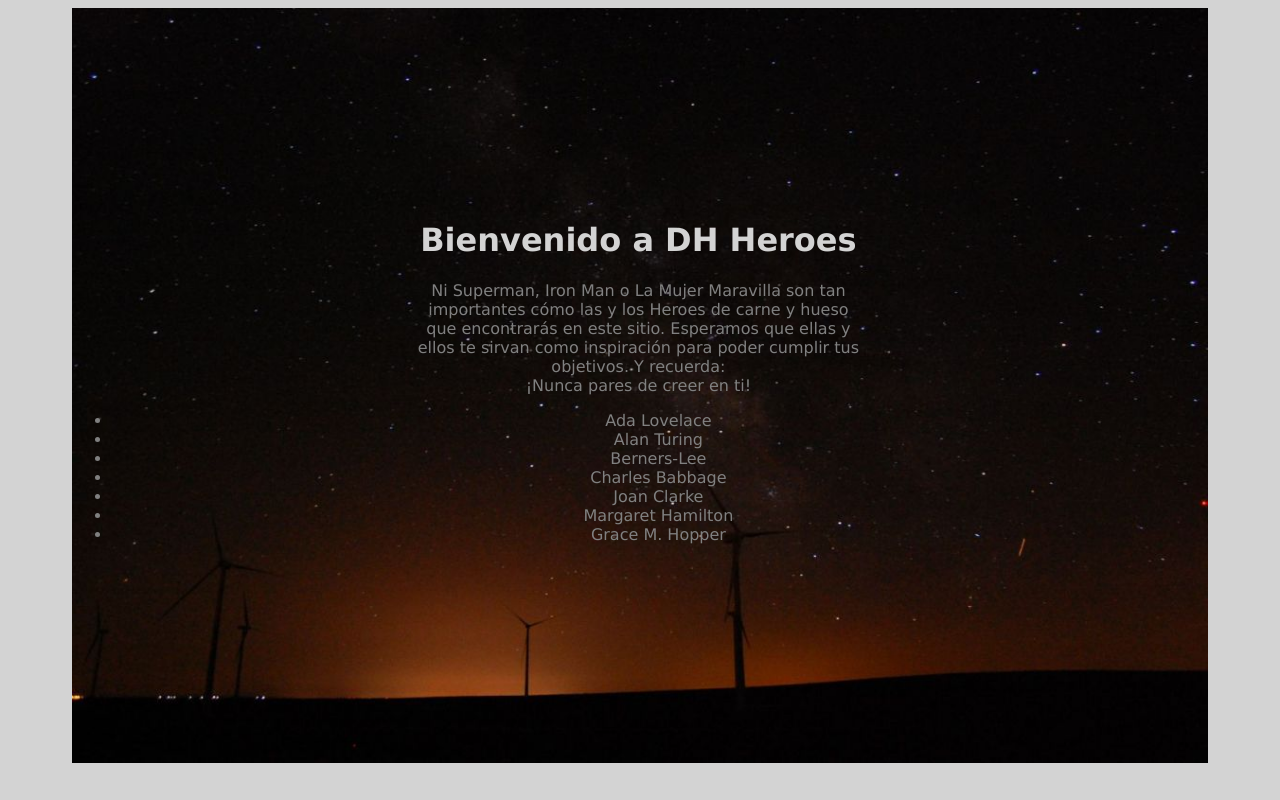
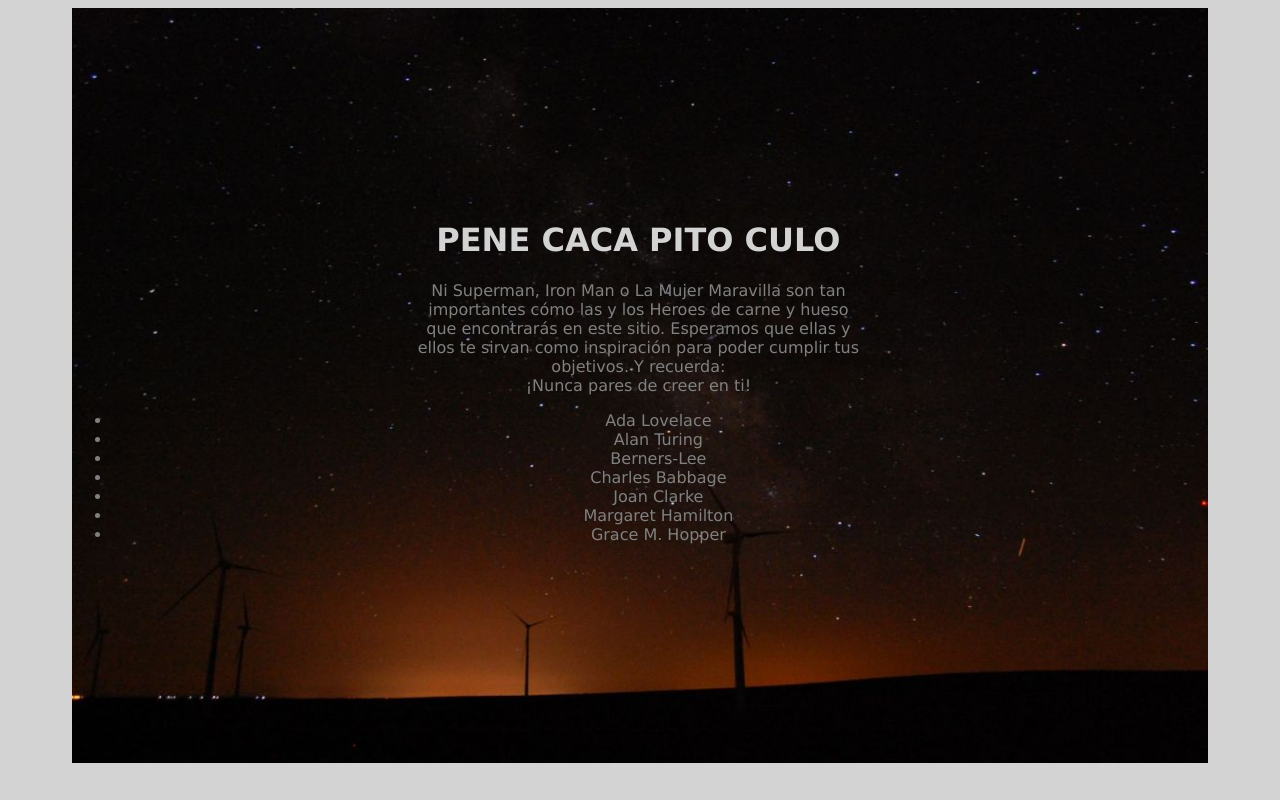
Before and after one commit to aamocca/ExpressPractica, a website: page views/index.html in a window 1280 px wide. Shown: the top 800 px of the page. Drawn offline with Linux system fonts and the light colour scheme.

Commit message:
Ayudita para Aaron

```diff
--- a/views/index.html
+++ b/views/index.html
@@ -10,7 +10,7 @@
 
         <img src="/img/cielo-rojo-dark.jpg" alt="">
         <main class="index">
-            <h1>Bienvenido a DH Heroes</h1>
+            <h1>PENE CACA PITO CULO</h1>
             <p class="index">
                 Ni Superman, Iron Man o La Mujer Maravilla son tan importantes cómo las
                 y los Heroes de carne y hueso que encontrarás en este sitio. Esperamos que
```
